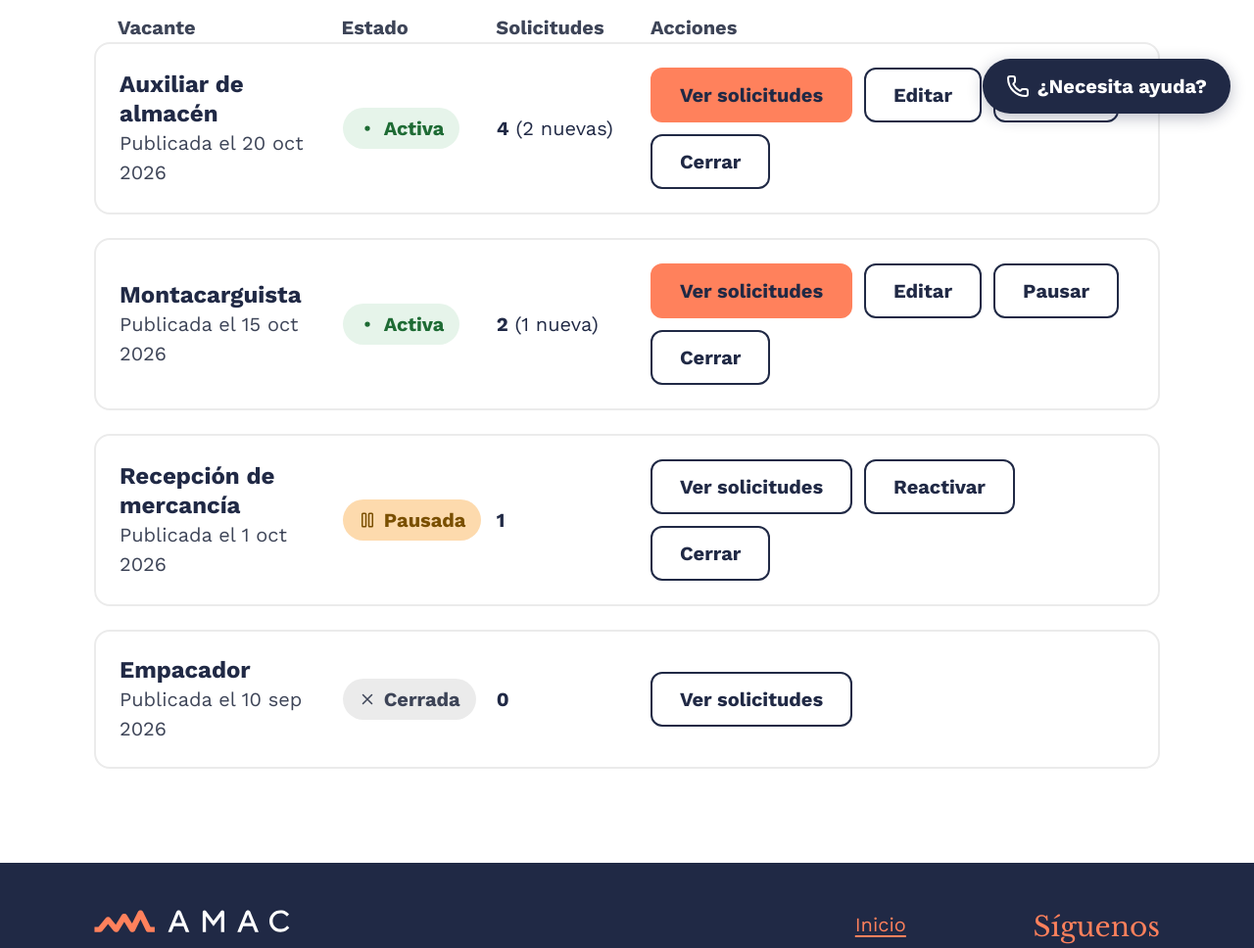
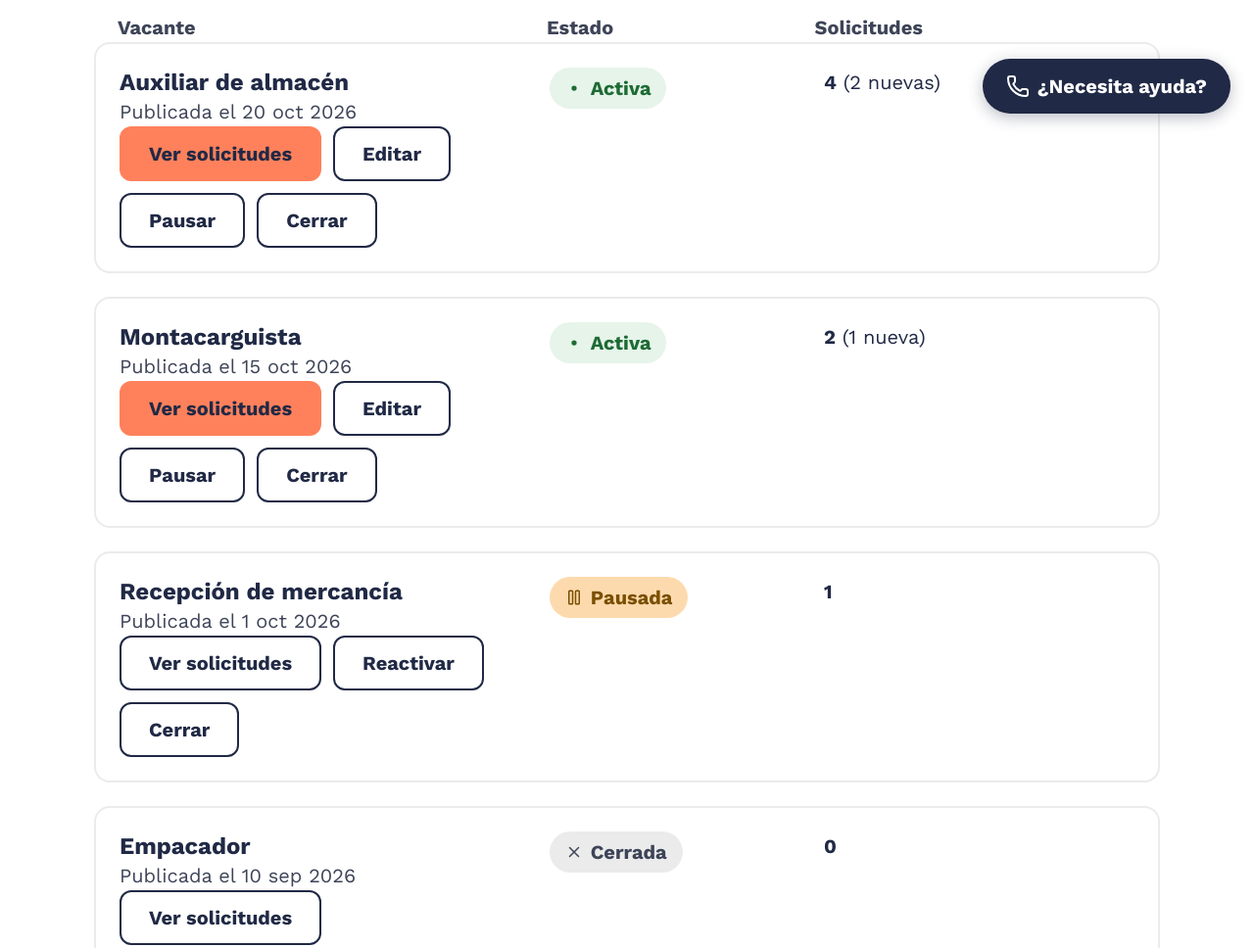
Before and after one commit to loganrat0tafuu/amac-web, a plain HTML site: page empresa-vacantes.html in a window 1280 px wide. Shown: the part 660-1628 px from the top of the page at 98% size. Drawn offline with nearby package versions, Linux system fonts and the light colour scheme.

Commit message:
Update empresa-vacantes.html

```diff
--- a/empresa-vacantes.html
+++ b/empresa-vacantes.html
@@ -13,6 +13,7 @@
     <link rel="stylesheet" href="css/base.css">
     <link rel="stylesheet" href="css/layout.css">
     <link rel="stylesheet" href="css/componentes.css">
+    <link rel="stylesheet" href="css/panel-empresa.css">
 </head>
 <body>
 
@@ -24,6 +25,11 @@
         <symbol id="i-dot" viewBox="0 0 24 24"><circle cx="12" cy="12" r="2.5" fill="currentColor"/></symbol>
         <symbol id="i-pause" viewBox="0 0 24 24"><rect x="14" y="3" width="5" height="18" rx="1"/><rect x="5" y="3" width="5" height="18" rx="1"/></symbol>
         <symbol id="i-x" viewBox="0 0 24 24"><path d="M18 6 6 18M6 6l12 12"/></symbol>
+        <symbol id="i-check" viewBox="0 0 24 24"><path d="M20 6 9 17l-5-5"/></symbol>
+        <symbol id="i-arrow" viewBox="0 0 24 24"><path d="M5 12h14m-7-7 7 7-7 7"/></symbol>
+        <symbol id="i-clock" viewBox="0 0 24 24"><circle cx="12" cy="12" r="10"/><path d="M12 6v6l4 2"/></symbol>
+        <symbol id="i-undo" viewBox="0 0 24 24"><path d="M9 14 4 9l5-5"/><path d="M4 9h10.5a5.5 5.5 0 0 1 5.5 5.5a5.5 5.5 0 0 1-5.5 5.5H11"/></symbol>
+        <symbol id="i-chevron" viewBox="0 0 24 24"><path d="m15 18-6-6 6-6"/></symbol>
     </svg>
 
     <a class="saltar-contenido" href="#principal">Saltar al contenido</a>
@@ -35,7 +41,7 @@
                 <span>¿Necesita ayuda? <strong>Llame a AMAC al [TELÉFONO DE AMAC]</strong></span>
             </a>
             <div class="barra-ayuda__cuenta">
-                <span>Distribuidora del Norte</span>
+                <span>Soriana</span>
                 <a href="login.html">Cerrar sesión</a>
             </div>
         </div>
@@ -53,7 +59,6 @@
                     <li><a href="empresa-vacantes.html" aria-current="page">Mis vacantes</a></li>
                     <li><a href="solicitudes-recibidas.html">Solicitudes</a></li>
                     <li><a href="mi-empresa.html">Mi empresa</a></li>
-                    <li><a href="index.html">Bolsa de trabajo</a></li>
                 </ul>
             </nav>
 
@@ -66,7 +71,6 @@
                         <li><a href="empresa-vacantes.html" aria-current="page">Mis vacantes</a></li>
                         <li><a href="solicitudes-recibidas.html">Solicitudes</a></li>
                         <li><a href="mi-empresa.html">Mi empresa</a></li>
-                        <li><a href="index.html">Bolsa de trabajo</a></li>
                         <li><a href="login.html">Cerrar sesión</a></li>
                     </ul>
                 </nav>
@@ -78,13 +82,13 @@
 
         <div class="encabezado-panel">
             <div class="titulo-pagina">
-                <p class="texto-2">Distribuidora del Norte</p>
+                <p class="texto-2">Soriana</p>
                 <h1>Mis vacantes</h1>
             </div>
             <a class="boton boton--coral" href="publicar-vacante.html">
-                <svg class="icono" aria-hidden="true"><use href="#i-plus"/></svg>
-                Publicar vacante
-            </a>
+    <svg class="icono" aria-hidden="true" xmlns="http://www.w3.org/2000/svg" viewBox="0 0 24 24" fill="none" stroke="currentColor" stroke-width="2" stroke-linecap="round" stroke-linejoin="round"><path d="M5 12h14"/><path d="M12 5v14"/></svg>
+    Publicar vacante
+</a>
         </div>
 
         <h2 class="solo-lector">Resumen</h2>
@@ -114,20 +118,26 @@
         <section class="seccion" aria-labelledby="lista-titulo">
             <h2 class="solo-lector" id="lista-titulo">Lista de vacantes</h2>
 
-            <div class="tabla-cabecera tabla-cabecera--4" aria-hidden="true">
+            <div class="tabla-cabecera tabla-cabecera--3" aria-hidden="true">
+
                 <span>Vacante</span>
                 <span>Estado</span>
                 <span>Solicitudes</span>
-                <span>Acciones</span>
+
             </div>
 
             <ul class="lista">
-
                 <li>
-                    <article class="tarjeta tarjeta--fila-4">
-                        <div>
+                    <article class="tarjeta tarjeta--fila-3">
+                        <div class="pila">
                             <h3>Auxiliar de almacén</h3>
                             <p class="texto-2">Publicada el 20 oct 2026</p>
+                            <div class="grupo-botones">
+                                <a class="boton boton--coral" href="solicitudes-recibidas.html">Ver solicitudes<span class="solo-lector"> de Auxiliar de almacén</span></a>
+                                <a class="boton boton--secundario" href="editar-vacante.html">Editar<span class="solo-lector"> Auxiliar de almacén</span></a>
+                                <button class="boton boton--secundario" type="button">Pausar<span class="solo-lector"> Auxiliar de almacén</span></button>
+                                <button class="boton boton--secundario" type="button">Cerrar<span class="solo-lector"> Auxiliar de almacén</span></button>
+                            </div>
                         </div>
                         <p>
                             <span class="etiqueta-dato">Estado</span>
@@ -137,23 +147,19 @@
                             <span class="etiqueta-dato">Solicitudes</span>
                             <strong>4</strong> (2 nuevas)
                         </p>
-                        <div>
-                            <span class="etiqueta-dato">Acciones</span>
-                            <div class="grupo-botones">
-                                <a class="boton boton--coral" href="solicitudes-recibidas.html">Ver solicitudes<span class="solo-lector"> de Auxiliar de almacén</span></a>
-                                <a class="boton boton--secundario" href="editar-vacante.html">Editar<span class="solo-lector"> Auxiliar de almacén</span></a>
-                                <button class="boton boton--secundario" type="button">Pausar<span class="solo-lector"> Auxiliar de almacén</span></button>
-                                <button class="boton boton--secundario" type="button">Cerrar<span class="solo-lector"> Auxiliar de almacén</span></button>
-                            </div>
-                        </div>
                     </article>
                 </li>
-
                 <li>
-                    <article class="tarjeta tarjeta--fila-4">
-                        <div>
+                    <article class="tarjeta tarjeta--fila-3">
+                        <div class="pila">
                             <h3>Montacarguista</h3>
                             <p class="texto-2">Publicada el 15 oct 2026</p>
+                            <div class="grupo-botones">
+                                <a class="boton boton--coral" href="solicitudes-recibidas.html">Ver solicitudes<span class="solo-lector"> de Montacarguista</span></a>
+                                <a class="boton boton--secundario" href="editar-vacante.html">Editar<span class="solo-lector"> Montacarguista</span></a>
+                                <button class="boton boton--secundario" type="button">Pausar<span class="solo-lector"> Montacarguista</span></button>
+                                <button class="boton boton--secundario" type="button">Cerrar<span class="solo-lector"> Montacarguista</span></button>
+                            </div>
                         </div>
                         <p>
                             <span class="etiqueta-dato">Estado</span>
@@ -163,23 +169,18 @@
                             <span class="etiqueta-dato">Solicitudes</span>
                             <strong>2</strong> (1 nueva)
                         </p>
-                        <div>
-                            <span class="etiqueta-dato">Acciones</span>
-                            <div class="grupo-botones">
-                                <a class="boton boton--coral" href="solicitudes-recibidas.html">Ver solicitudes<span class="solo-lector"> de Montacarguista</span></a>
-                                <a class="boton boton--secundario" href="editar-vacante.html">Editar<span class="solo-lector"> Montacarguista</span></a>
-                                <button class="boton boton--secundario" type="button">Pausar<span class="solo-lector"> Montacarguista</span></button>
-                                <button class="boton boton--secundario" type="button">Cerrar<span class="solo-lector"> Montacarguista</span></button>
-                            </div>
-                        </div>
                     </article>
                 </li>
-
                 <li>
-                    <article class="tarjeta tarjeta--fila-4">
-                        <div>
+                    <article class="tarjeta tarjeta--fila-3">
+                        <div class="pila">
                             <h3>Recepción de mercancía</h3>
                             <p class="texto-2">Publicada el 1 oct 2026</p>
+                            <div class="grupo-botones">
+                                <a class="boton boton--secundario" href="solicitudes-recibidas.html">Ver solicitudes<span class="solo-lector"> de Recepción de mercancía</span></a>
+                                <button class="boton boton--secundario" type="button">Reactivar<span class="solo-lector"> Recepción de mercancía</span></button>
+                                <button class="boton boton--secundario" type="button">Cerrar<span class="solo-lector"> Recepción de mercancía</span></button>
+                            </div>
                         </div>
                         <p>
                             <span class="etiqueta-dato">Estado</span>
@@ -189,22 +190,16 @@
                             <span class="etiqueta-dato">Solicitudes</span>
                             <strong>1</strong>
                         </p>
-                        <div>
-                            <span class="etiqueta-dato">Acciones</span>
-                            <div class="grupo-botones">
-                                <a class="boton boton--secundario" href="solicitudes-recibidas.html">Ver solicitudes<span class="solo-lector"> de Recepción de mercancía</span></a>
-                                <button class="boton boton--secundario" type="button">Reactivar<span class="solo-lector"> Recepción de mercancía</span></button>
-                                <button class="boton boton--secundario" type="button">Cerrar<span class="solo-lector"> Recepción de mercancía</span></button>
-                            </div>
-                        </div>
                     </article>
                 </li>
-
                 <li>
-                    <article class="tarjeta tarjeta--fila-4">
-                        <div>
+                    <article class="tarjeta tarjeta--fila-3">
+                        <div class="pila">
                             <h3>Empacador</h3>
                             <p class="texto-2">Publicada el 10 sep 2026</p>
+                            <div class="grupo-botones">
+                                <a class="boton boton--secundario" href="solicitudes-recibidas.html">Ver solicitudes<span class="solo-lector"> de Empacador</span></a>
+                            </div>
                         </div>
                         <p>
                             <span class="etiqueta-dato">Estado</span>
@@ -214,15 +209,8 @@
                             <span class="etiqueta-dato">Solicitudes</span>
                             <strong>0</strong>
                         </p>
-                        <div>
-                            <span class="etiqueta-dato">Acciones</span>
-                            <div class="grupo-botones">
-                                <a class="boton boton--secundario" href="solicitudes-recibidas.html">Ver solicitudes<span class="solo-lector"> de Empacador</span></a>
-                            </div>
-                        </div>
                     </article>
                 </li>
-
             </ul>
         </section>
 
```
